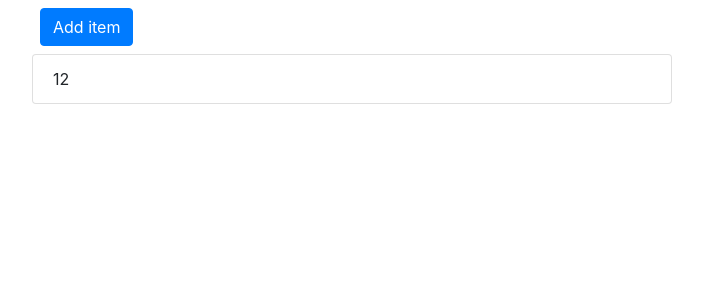
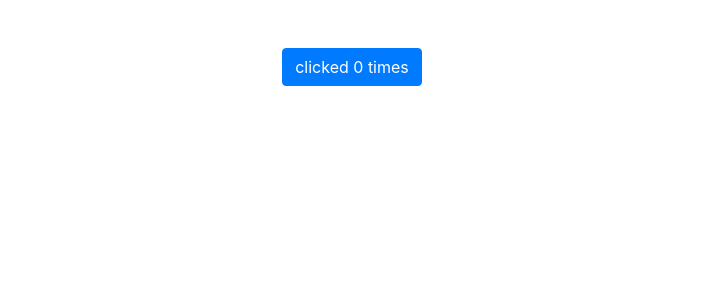
Before and after one commit to Ganesh-11062000/react-hooks, a React (Create React App) app: page / in a window 1280 px wide. Shown: the top 300 px of the page, without its empty margins (288-991 px from the left). Built offline with nearby package versions, Linux system fonts and the light colour scheme.

Commit message:
lifecycle methods in class based components

```diff
--- a/src/App.js
+++ b/src/App.js
@@ -1,13 +1,13 @@
 import React, { Component } from "react";
-import HookCounterFour from "./components/Counter/HookCounterFour";
-
+import ClassComponent from "./components/useEffectComponents/ClassComponent";
 
 export class App extends Component {
+
 
   render() {
     return (
       <div>
-          <HookCounterFour/>
+        <ClassComponent/>
       </div>
     );
   }
--- /dev/null
+++ b/src/components/useEffectComponents/ClassComponent.js
@@ -0,0 +1,36 @@
+import React, { Component } from "react";
+
+export class ClassComponent extends Component {
+  constructor(props) {
+    super(props);
+    this.state = {
+      count: 0,
+    };
+  }
+
+  componentDidMount() {
+    document.title = `Clicked ${this.state.count} times`;
+  }
+
+  componentDidUpdate() {
+    document.title = `Clicked ${this.state.count} times`;
+  }
+
+  incrementCount = () => {
+    this.setState({
+      count: this.state.count + 1,
+    });
+  };
+
+  render() {
+    return (
+      <div className="d-flex justify-content-center">
+        <button className="btn btn-primary mt-5" onClick={this.incrementCount}>
+          clicked {this.state.count} times
+        </button>
+      </div>
+    );
+  }
+}
+
+export default ClassComponent;
```
